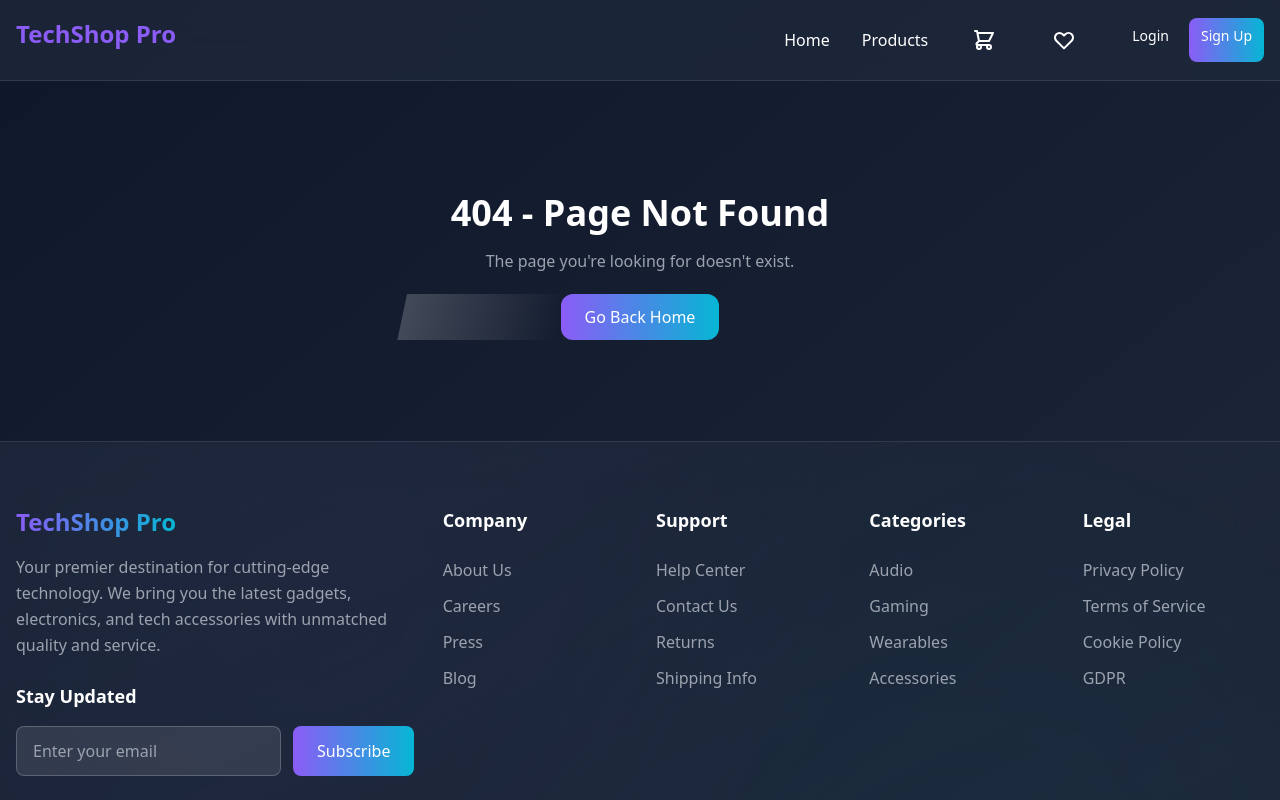
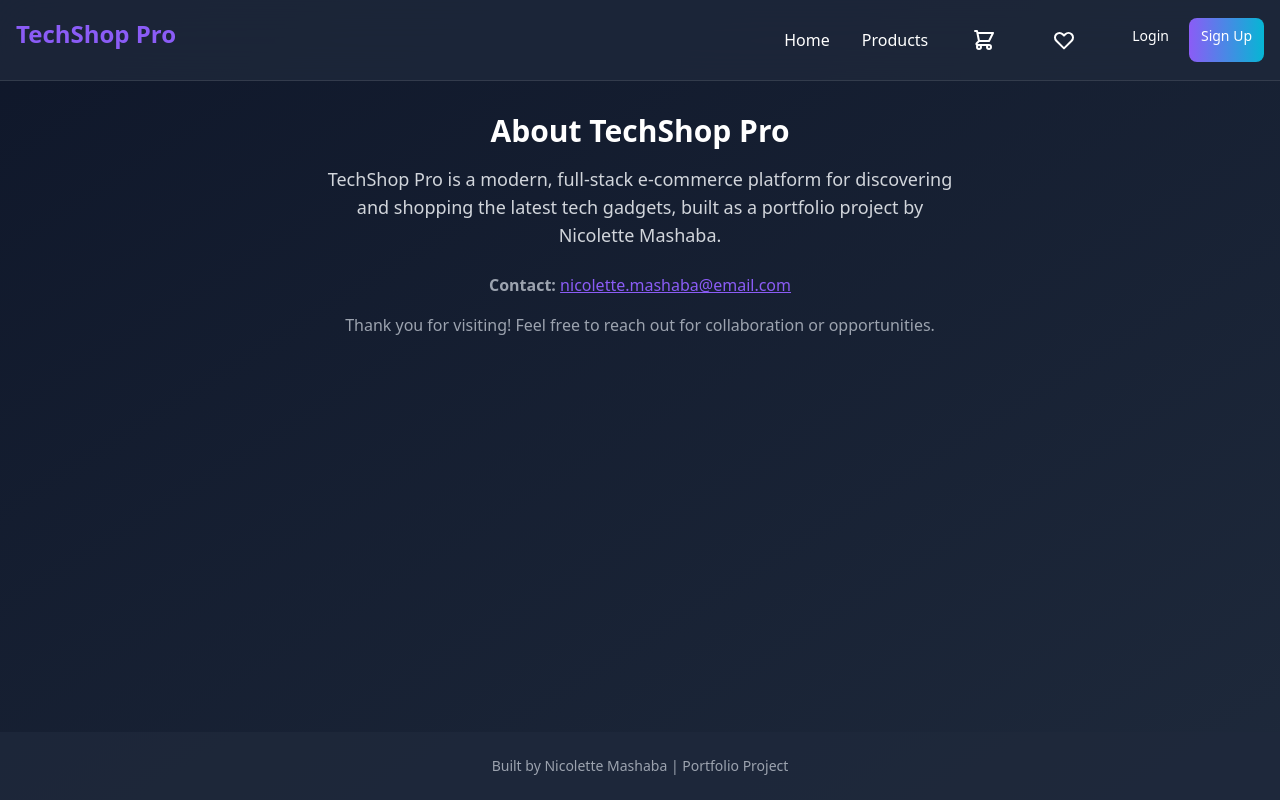
Before and after one commit to NickiMash17/techshop-pro, a React (Vite) app in the folder frontend/: page /about in a window 1280 px wide. Shown: the top 800 px of the page. Built offline with nearby package versions, Linux system fonts and the light colour scheme.

Commit message:
feat: accessibility, performance, back to top, about page, and footer polish

```diff
--- a/frontend/src/App.jsx
+++ b/frontend/src/App.jsx
@@ -29,6 +29,8 @@ import OrderDetail from './pages/OrderDetail';
 import { initializePerformance } from './utils/performance';
 import './styles/globals.css';
 import { Toaster } from 'react-hot-toast';
+import BackToTopButton from './components/common/BackToTopButton';
+import About from './pages/About';
 
 // Global error handler
 const handleGlobalError = (error, errorInfo) => {
@@ -137,6 +139,7 @@ function App() {
                   <Route path="/products/:id" element={<ProductDetail />} />
                   <Route path="/cart" element={<Cart />} />
                   <Route path="/wishlist" element={<Wishlist />} />
+                  <Route path="/about" element={<About />} />
                   <Route
                     path="/admin"
                     element={
@@ -181,7 +184,10 @@ function App() {
                 </Routes>
               </main>
             </Suspense>
-            <Footer />
+            <footer className="text-center py-6 text-gray-400 text-sm bg-surface/80">
+              Built by Nicolette Mashaba | Portfolio Project
+            </footer>
+            <BackToTopButton />
             <ScrollToTop />
           </div>
         </NotificationProvider>
--- /dev/null
+++ b/frontend/src/components/common/BackToTopButton.jsx
@@ -0,0 +1,29 @@
+import React, { useEffect, useState } from 'react';
+
+const BackToTopButton = () => {
+  const [visible, setVisible] = useState(false);
+
+  useEffect(() => {
+    const handleScroll = () => {
+      setVisible(window.scrollY > 300);
+    };
+    window.addEventListener('scroll', handleScroll);
+    return () => window.removeEventListener('scroll', handleScroll);
+  }, []);
+
+  if (!visible) return null;
+
+  return (
+    <button
+      onClick={() => window.scrollTo({ top: 0, behavior: 'smooth' })}
+      className="fixed bottom-8 right-8 z-50 bg-primary text-white p-4 rounded-full shadow-lg hover:bg-secondary transition-colors"
+      aria-label="Back to top"
+    >
+      <svg className="w-6 h-6" fill="none" stroke="currentColor" viewBox="0 0 24 24">
+        <path strokeLinecap="round" strokeLinejoin="round" strokeWidth={2} d="M5 15l7-7 7 7" />
+      </svg>
+    </button>
+  );
+};
+
+export default BackToTopButton;
--- /dev/null
+++ b/frontend/src/pages/About.jsx
@@ -0,0 +1,23 @@
+import React from 'react';
+import { Helmet } from 'react-helmet-async';
+
+const About = () => (
+  <>
+    <Helmet>
+      <title>About | TechShop Pro</title>
+      <meta name="description" content="Learn more about TechShop Pro and its creator, Nicolette Mashaba." />
+    </Helmet>
+    <div className="container-responsive section-padding max-w-2xl mx-auto text-center">
+      <h1 className="text-3xl font-bold mb-4 text-white">About TechShop Pro</h1>
+      <p className="text-lg text-gray-300 mb-6">
+        TechShop Pro is a modern, full-stack e-commerce platform for discovering and shopping the latest tech gadgets, built as a portfolio project by Nicolette Mashaba.
+      </p>
+      <p className="mb-4 text-gray-400">
+        <strong>Contact:</strong> <a href="mailto:nicolette.mashaba@email.com" className="text-primary underline">nicolette.mashaba@email.com</a>
+      </p>
+      <p className="text-gray-400">Thank you for visiting! Feel free to reach out for collaboration or opportunities.</p>
+    </div>
+  </>
+);
+
+export default About;
```
